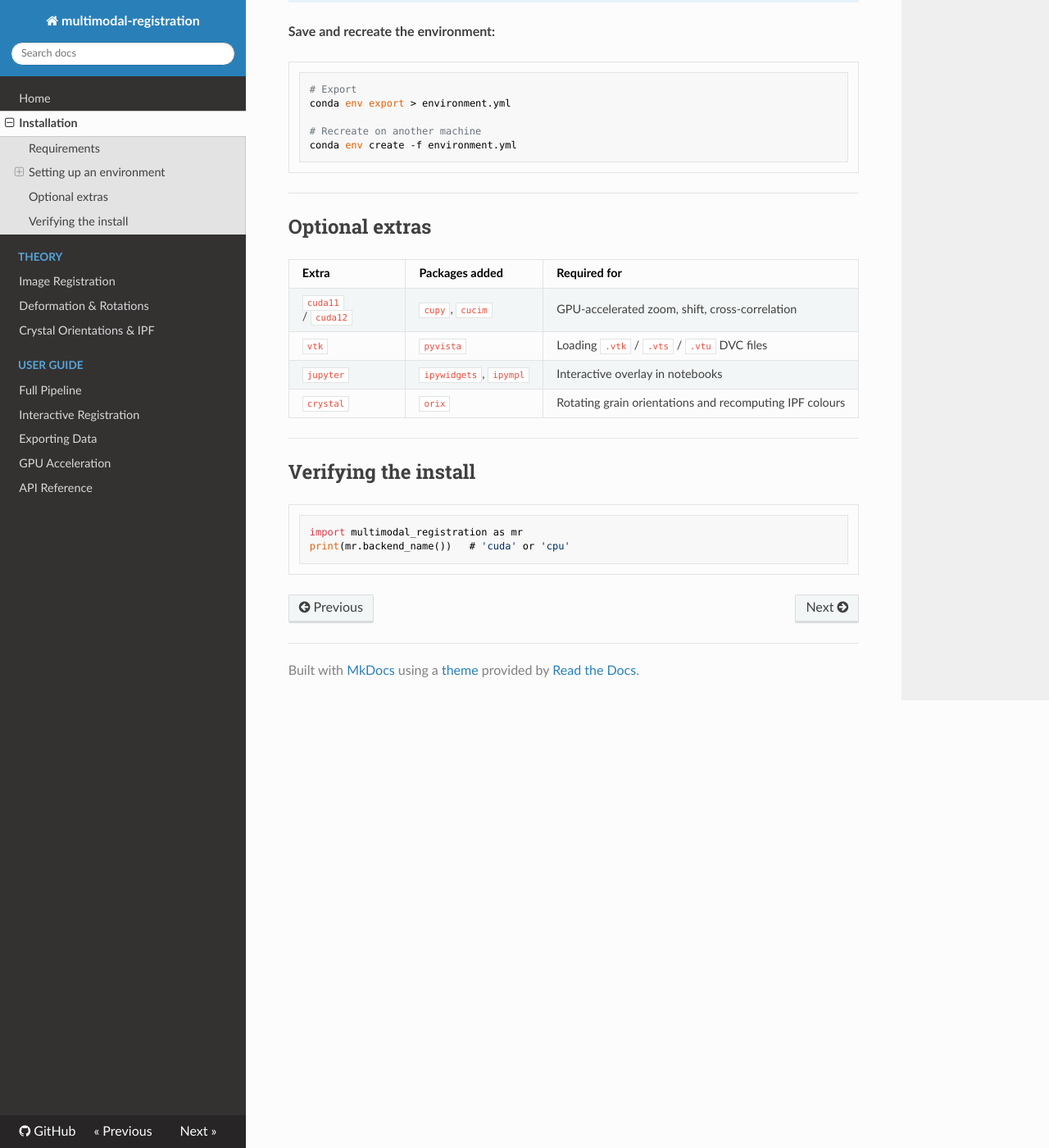
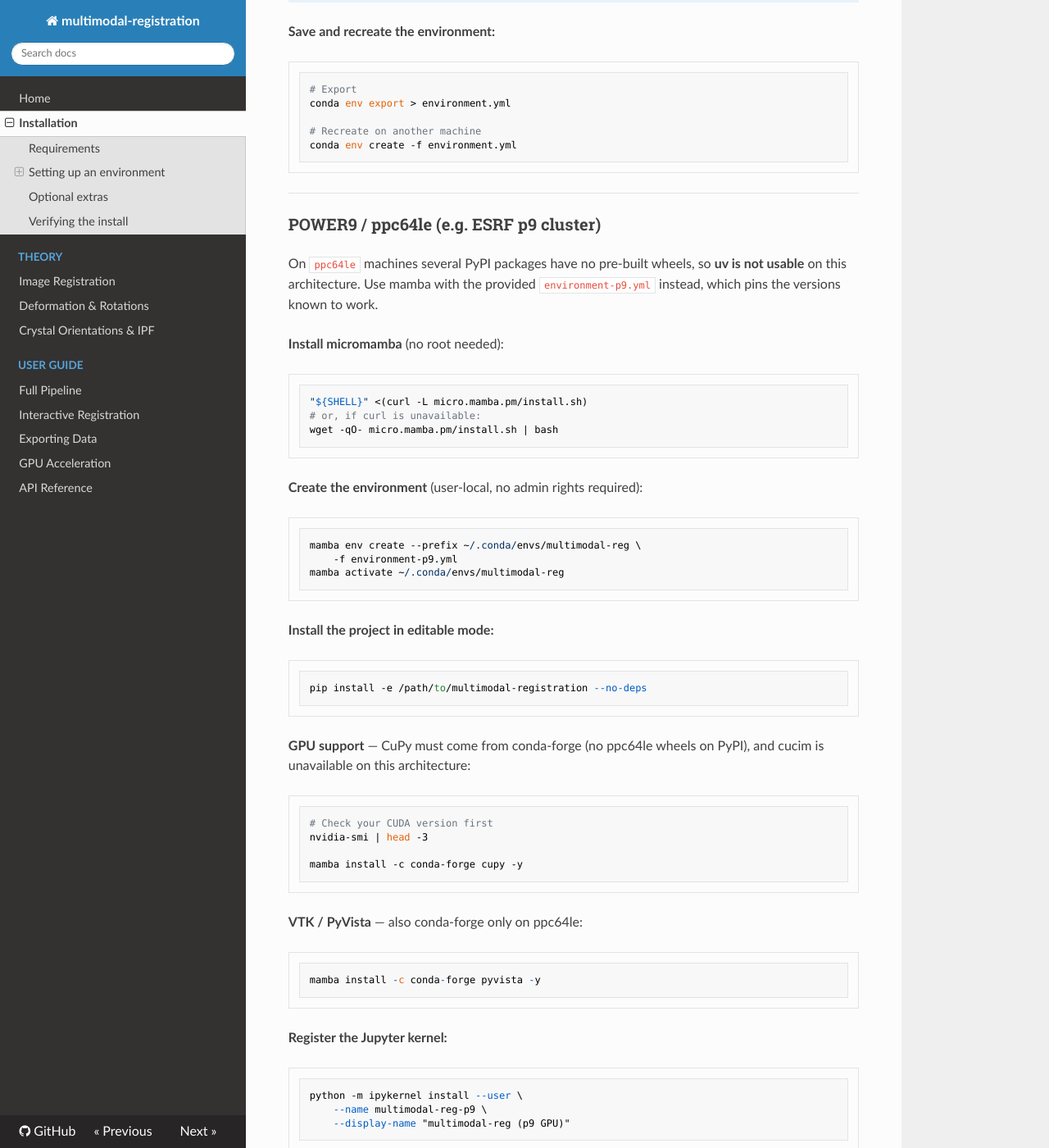
Before and after one commit to pedrodamas0803/multimodal-registration, an MkDocs documentation site: the page built from docs/installation.md, in a window 1280 px wide and 1400 px high, scrolled down 2271 px. Shown: the whole window at 82% size. Built offline with MkDocs 1.6.1, drawn with Linux system fonts in a browser that asks for light colours; nearby versions of some CDN libraries; some of the changed text lies outside the part shown.

````diff
--- a/docs/installation.md
+++ b/docs/installation.md
@@ -110,6 +110,73 @@
 
 ---
 
+### POWER9 / ppc64le (e.g. ESRF p9 cluster)
+
+On `ppc64le` machines several PyPI packages have no pre-built wheels, so
+**uv is not usable** on this architecture.  Use mamba with the provided
+`environment-p9.yml` instead, which pins the versions known to work.
+
+**Install micromamba** (no root needed):
+
+```bash
+"${SHELL}" <(curl -L micro.mamba.pm/install.sh)
+# or, if curl is unavailable:
+wget -qO- micro.mamba.pm/install.sh | bash
+```
+
+**Create the environment** (user-local, no admin rights required):
+
+```bash
+mamba env create --prefix ~/.conda/envs/multimodal-reg \
+    -f environment-p9.yml
+mamba activate ~/.conda/envs/multimodal-reg
+```
+
+**Install the project in editable mode:**
+
+```bash
+pip install -e /path/to/multimodal-registration --no-deps
+```
+
+**GPU support** — CuPy must come from conda-forge (no ppc64le wheels on PyPI),
+and cucim is unavailable on this architecture:
+
+```bash
+# Check your CUDA version first
+nvidia-smi | head -3
+
+mamba install -c conda-forge cupy -y
+```
+
+**VTK / PyVista** — also conda-forge only on ppc64le:
+
+```bash
+mamba install -c conda-forge pyvista -y
+```
+
+**Register the Jupyter kernel:**
+
+```bash
+python -m ipykernel install --user \
+    --name multimodal-reg-p9 \
+    --display-name "multimodal-reg (p9 GPU)"
+```
+
+??? note "Version constraints on ppc64le"
+    - **ipympl** is pinned to `0.9.8`. Higher versions are not available on
+      conda-forge for this architecture. If your JupyterHub shows a
+      *"module not registered"* warning, it means the server's
+      `jupyter-matplotlib` extension version does not match — ask your
+      sysadmin to update it, or keep the pin and ignore the warning.
+    - **matplotlib** is pinned to `<3.9`. Matplotlib 3.9+ changed internal
+      event dispatching in a way that breaks interactive click events with
+      ipympl 0.9.x.
+    - **h5py** and **scipy** must come from conda-forge because the system
+      HDF5 library on ppc64le nodes is typically too old to build h5py from
+      source.
+
+---
+
 ## Optional extras
 
 | Extra | Packages added | Required for |
````
Also changed, not shown: 2 other files.
